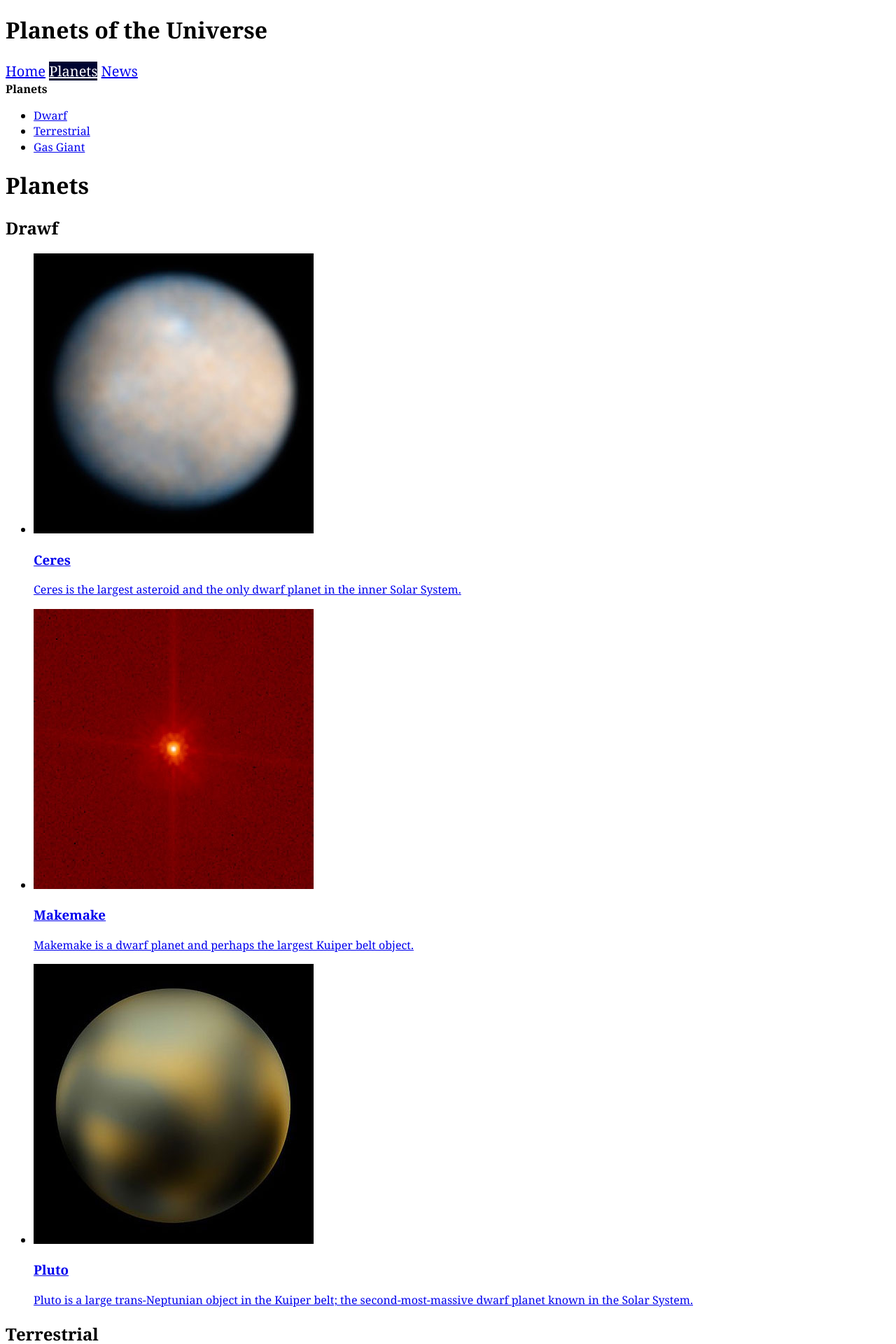
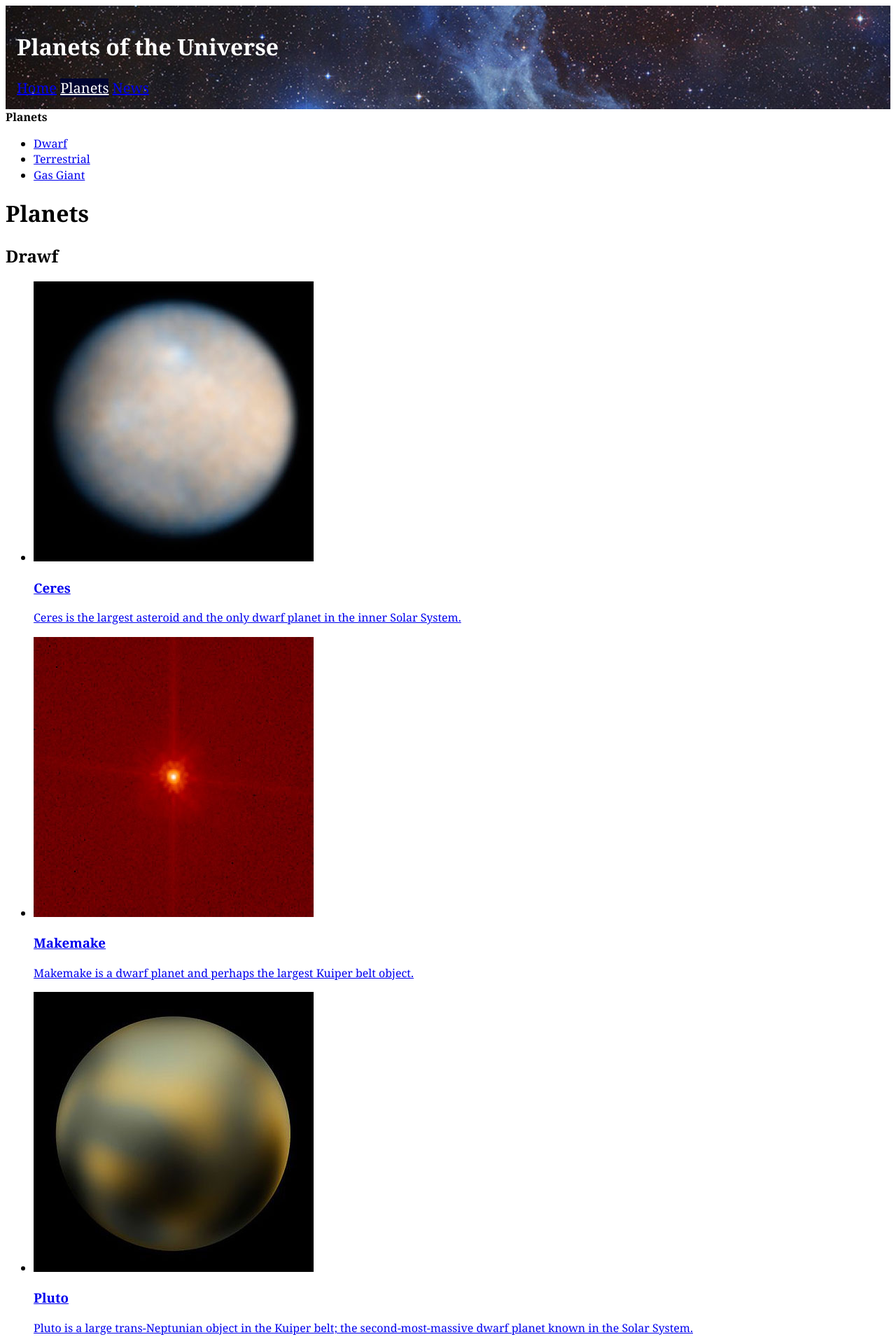
Before and after one commit to smileymike/planets-of-the-universe, a Jekyll site: the page built from planets/index.html, in a window 1280 px wide. Shown: the top 1920 px of the page at 70% size. Built offline with Jekyll 4.4.1, drawn with Linux system fonts in a browser that asks for light colours.

Commit message:
changing background image

```diff
--- a/_layouts/default.html
+++ b/_layouts/default.html
@@ -7,7 +7,7 @@
 </head>
 <body>
 
-<header>
+<header class="masthead {{page.mastheadClass}}">
 	<h1>Planets of the Universe</h1>
 	{% include nav.html navclass='nav-top' %}
 </header>
--- a/css/common.css
+++ b/css/common.css
@@ -4,6 +4,21 @@
 
 	font: normal 100%/1.4 Georgia, serif;
 }
+
+.masthead {
+	padding: 1em;
+
+	background: #000531 url('../img/nebula.jpg') no-repeat center center;
+	background-size: cover;
+
+	color: #fff;
+}
+
+.masthead-planets {
+	background-image: url('../img/nebula-2.jpg');
+
+}
+
 
 .current {
 	background-color: #000531;
--- a/planets/index.html
+++ b/planets/index.html
@@ -1,5 +1,6 @@
 ---
 layout: planets
+mastheadClass: masthead-planets
 ---
 
 <h1>Planets</h1>
```
